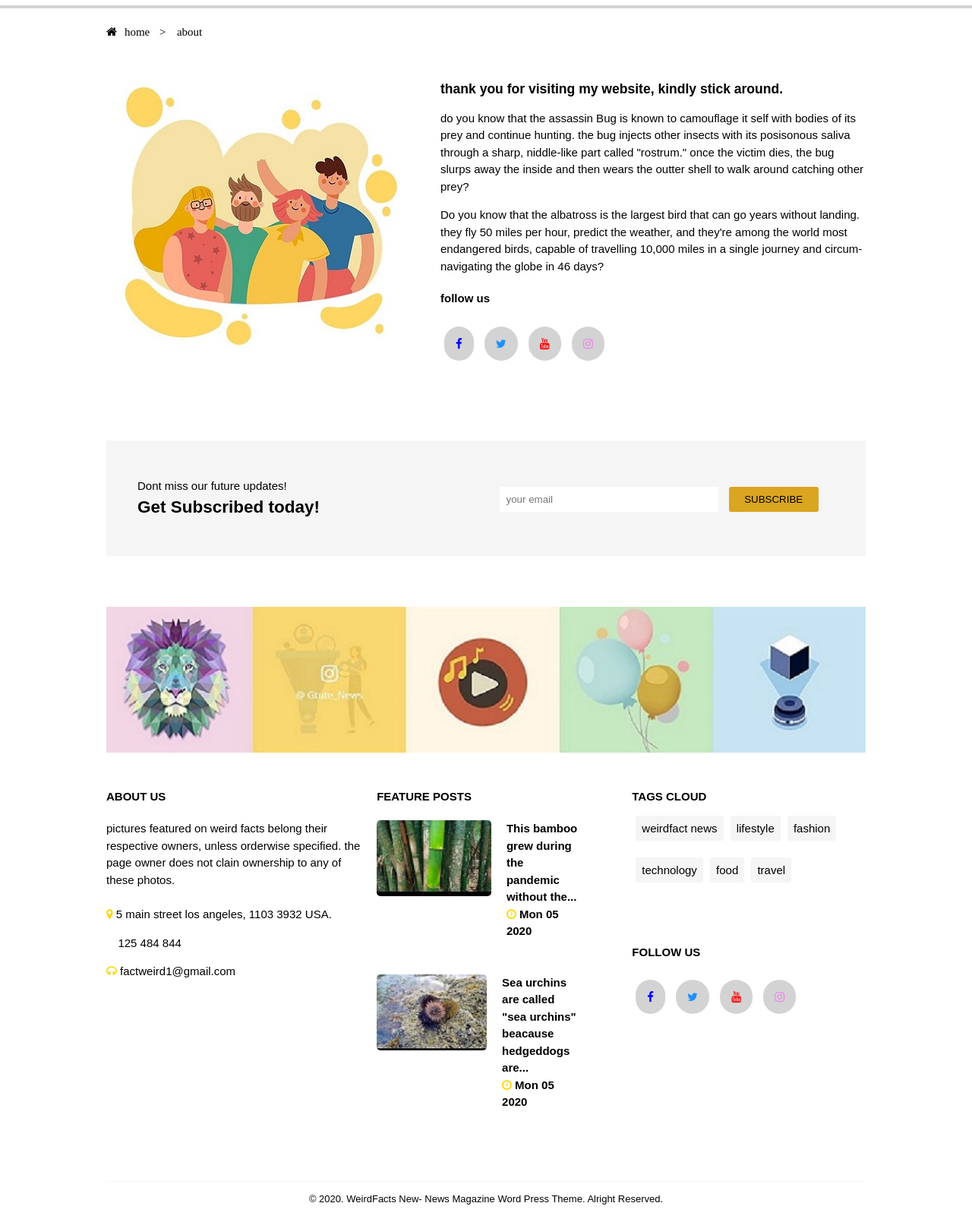
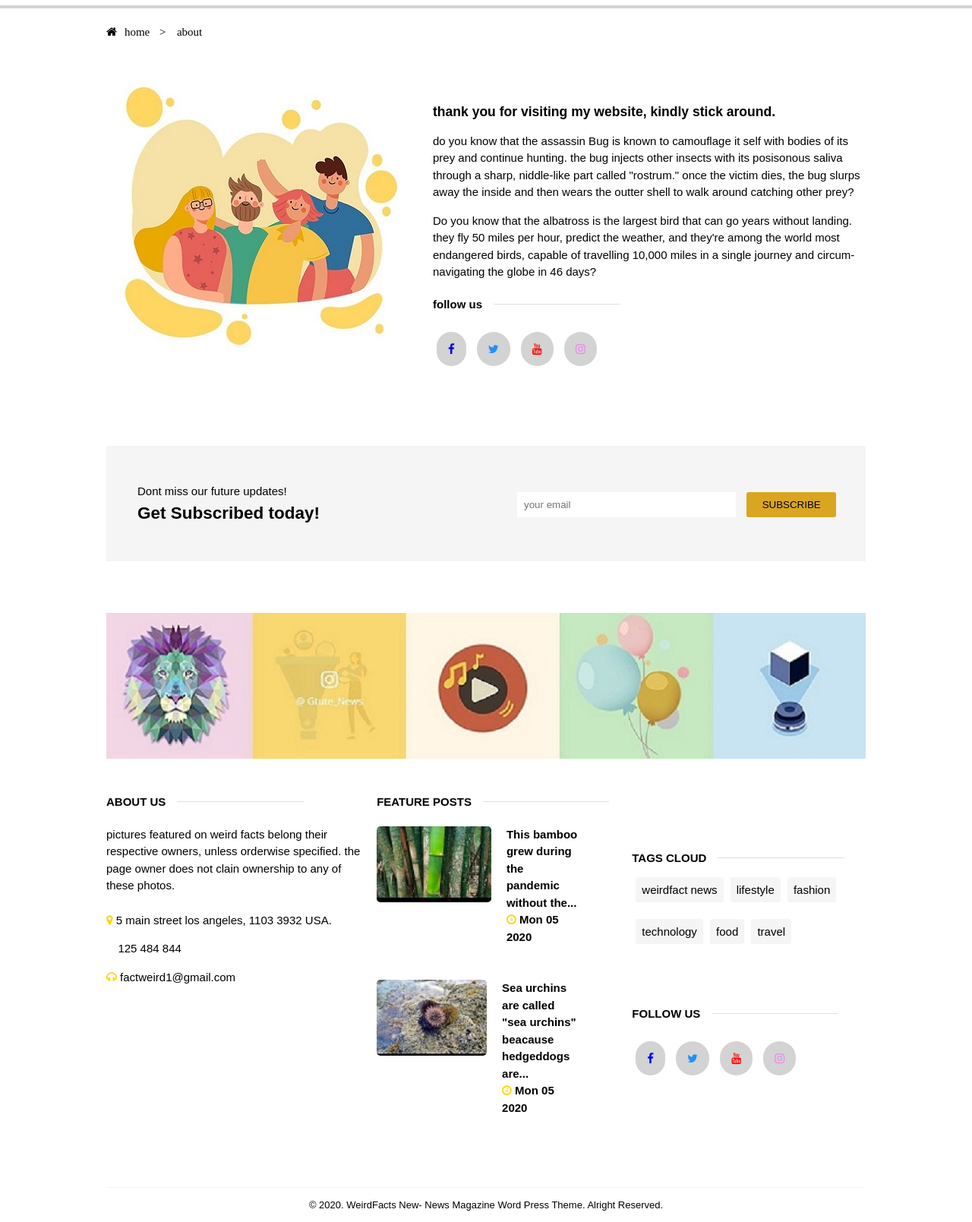
Before and after one commit to kesena10/mockup, a PHP site: page /mock.html in a window 1280 px wide. Shown: the part 78-1687 px from the top of the page at 76% size. Before the commit the page ends 1664 px from the top, so only its background shows below. Run offline with PHP 8.4, Linux system fonts and the light colour scheme; some libraries are stand-ins or nearby versions.

Commit message:
Update mock.css

```diff
--- a/mock.css
+++ b/mock.css
@@ -23,7 +23,7 @@ h3{
 .content_wrap{
   max-width: 1000px;
   width:80%;
-  margin:0 auto;
+  margin: auto;
   height: auto;
   background-color: white;
 }
@@ -31,6 +31,8 @@ h3{
 .clearfix{
   clear: both;
 }
+
+
            /* nav */
 
   .flex-item{
@@ -76,6 +78,7 @@ a{
 
 hr{
 border: 2px solid lightgrey;
+width:auto;
 }
 
 .home_about_margin{
@@ -92,8 +95,15 @@ padding-left:10px;
 
            /* main_menu */
 
-.item4{
-  margin:0 0 100px 40px;
+ .img_main{
+   max-width: 100%;
+   width: 1000px;
+ }
+
+
+.item4  {
+  margin-top:30px;
+  margin-bottom: 100px;
 }
 
 .article_follow_us_a{
@@ -103,6 +113,12 @@ padding-left:10px;
   margin: 5px;
 }
 
+.article_follow_us > p{
+  margin-top: 40px;
+}
+
+.
+
 .flex-item5{
   flex:1 4;
 }
@@ -110,6 +126,7 @@ padding-left:10px;
 .padding1{
   padding: 9px;
   margin-right: 10px;
+
   border: none;
   width: 270px;
 }
@@ -130,14 +147,14 @@ padding-left:10px;
 }
 
 .background_img{
-  max-width: 1000px;
-  width:100%;
+  /* max-width: 1000px; */
+  max-width:100%;
   height: auto;
 }
 
 .flex-item2{
   flex: 2 1 900px;
-  width: 300px;
+  ,max-width:100% ;
   height: auto;
   justify-content: space-between;
 }
@@ -289,13 +306,35 @@ background-color: skyblue;
        padding: 8px;
      }
 
+     .item4{
+       margin-left:30px;
+     }
+
      .flex-container5{
        border: 1px solid whitesmoke;
        background-color: whitesmoke;
        background-size:contain;
        height: 150px;
      }
+
+     .padding1{
+       margin-left: 250px;
+     }
+
+     h4::after{
+       position: absolute;
+         top:;
+         width: 13%;
+         height: 1px;
+         content: "";
+         margin-top: 10px;
+         background-color: #dddd;
+         margin-left: 15px;
+       }
+
   }
+
+
 
        @media screen and (max-width:1214px){
   .flex-item > ul{
@@ -320,4 +359,12 @@ background-color: skyblue;
     .container5 > p{
       margin-bottom: 0;
     }
+
+    .tags_cloud_link{
+      width: 300px;
+    }
+
+    .padding1{
+      width:150px;
+    }
 }
```
